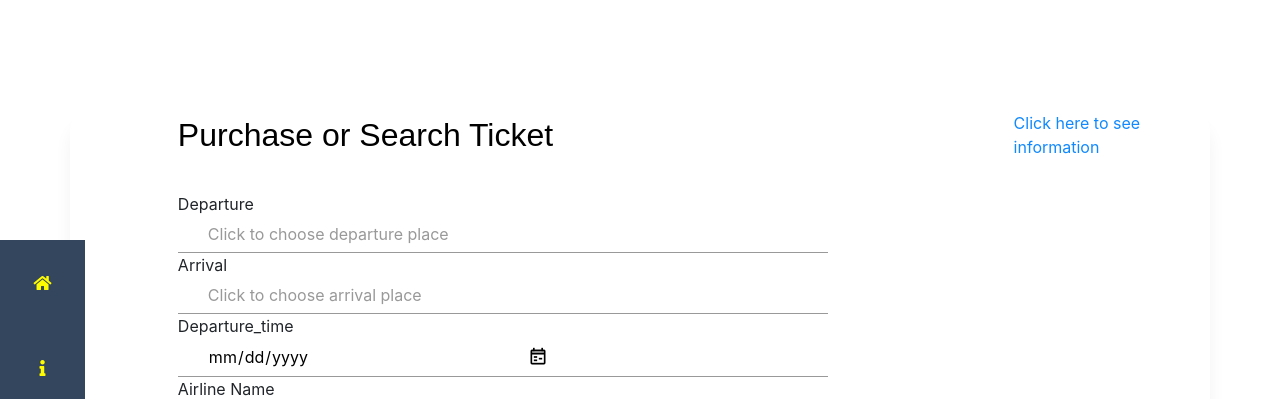
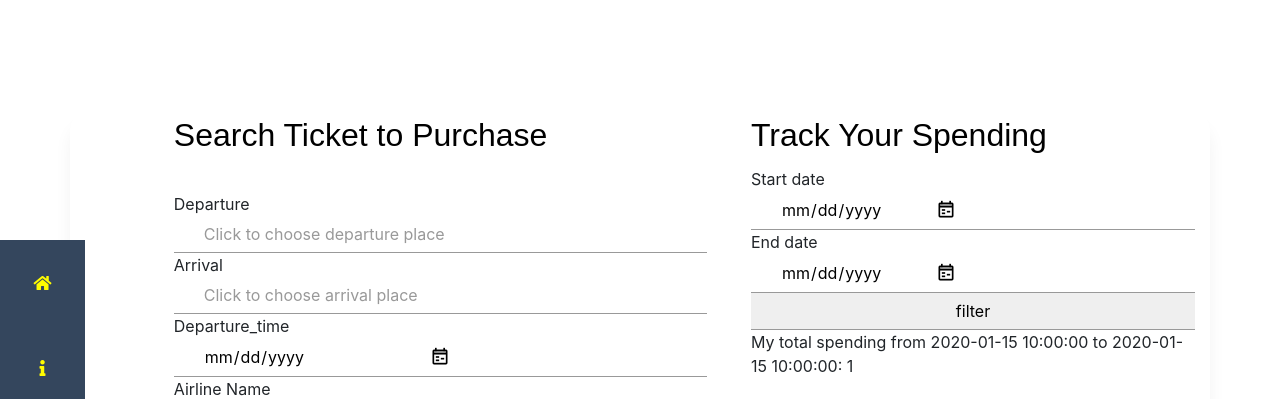
Before and after one commit to zw2375/flightapp, a Flask app: template templates/homepage_customer.html in a window 1280 px wide. Shown: the top 399 px of the page. Run offline with Flask 3, Linux system fonts and the light colour scheme; the template is opened without the code that fills it: most values are stand-ins (such as "Sample title", 1, 10 or a date in 2020); some libraries are stand-ins or nearby versions.

Commit message:
spending done

```diff
--- a/app.py
+++ b/app.py
@@ -1,7 +1,7 @@
 import pymysql
 from flask import Flask, render_template, request, session, url_for, redirect,jsonify,make_response
 import Query_Utility as query
-
+from datetime import datetime, timedelta
 app = Flask(__name__)
 
 app.secret_key = "NK3K"
@@ -16,6 +16,64 @@ conn = pymysql.connect(host= 'localhost',
                        db='flight',
                        charset='utf8mb4',
                        cursorclass=pymysql.cursors.DictCursor)
+
+def get_each_month(month_wise, start_year, start_month, end_year, end_month, start_date, end_date):
+    if start_year == end_year and start_month == end_month:
+        month_wise.append([start_date, end_date, 0])
+    else:
+        if start_month == 12:
+            start_year += 1
+            start_month = 0
+        month_wise.append([start_date, "%d-%02d-01" % (start_year, start_month + 1), 0])
+        start_month += 1
+        while start_year <= end_year:
+            if start_year == end_year:
+                if start_month >= end_month:
+                    break
+                else:
+                    month_wise.append(
+                        ["%d-%02d-01" % (start_year, start_month), "%d-%02d-01" % (start_year, start_month + 1), 0])
+            else:
+                if start_month == 12:
+                    month_wise.append(["%d-%02d-01" % (start_year, start_month), "%d-%02d-01" % (start_year + 1, 1), 0])
+                    start_year += 1
+                    start_month = 0
+                else:
+                    month_wise.append(
+                        ["%d-%02d-01" % (start_year, start_month), "%d-%02d-01" % (start_year, start_month + 1), 0])
+            start_month += 1
+        month_wise.append(["%d-%02d-01" % (end_year, end_month), end_date, 0])
+
+
+def update_month_wise_my_spendings(my_spendings, month_wise):
+    for i in my_spendings:
+        for j in range(len(month_wise)):
+            if j == len(month_wise) - 1:
+                if month_wise[j][0] <= i[0] <= month_wise[j][1]:
+                    month_wise[j][2] += i[1]
+                    break
+            else:
+                if month_wise[j][0] <= i[0] < month_wise[j][1]:
+                    month_wise[j][2] += i[1]
+                    break
+    for i in range(len(month_wise)):
+        month_wise[i] = [month_wise[i][0] + " -> " + month_wise[i][1], month_wise[i][2]]
+
+
+def update_month_wise_reports(reports, month_wise):
+    for i in reports:
+        for j in range(len(month_wise)):
+            if j == len(month_wise) - 1:
+                if month_wise[j][0] <= i[1] <= month_wise[j][1]:
+                    month_wise[j][2] += 1
+                    break
+            else:
+                if month_wise[j][0] <= i[1] < month_wise[j][1]:
+                    month_wise[j][2] += 1
+                    break
+    for i in range(len(month_wise)):
+        month_wise[i] = [month_wise[i][0] + " -> " + month_wise[i][1], month_wise[i][2]]
+
 
 @app.route('/')
 def hello():
@@ -209,10 +267,33 @@ def customer_home():
     session["user_type"] = 'customer'
     locations = query.get_locations(conn)
     d = query.get_top5_number(conn)
+    total_amount = 0
+    month_wise = []
     if not session["signin"] and request.method == 'GET':
         session["error"] = 'Invalid username or password, please try again.'
         return redirect(url_for("sign_in"))
     elif session["signin"] and request.method == "GET":
+        TODAY = datetime.today()
+        PAST = (TODAY - timedelta(days=365))
+        THIS_YEAR, PAST_YEAR, THIS_MONTH = TODAY.year, TODAY.year - 1, TODAY.month
+        month_wise.append(["%d-%02d-01" % (THIS_YEAR, THIS_MONTH), TODAY.strftime("%Y-%m-%d"), 0])
+        for i in range(1, 6):
+            if THIS_MONTH - i > 0:
+                temp = ["%d-%02d-01" % (THIS_YEAR, THIS_MONTH - i), "%d-%02d-01" % (THIS_YEAR, THIS_MONTH - i + 1), 0]
+            elif THIS_MONTH - i + 1 > 0:
+                temp = ["%d-%02d-01" % (PAST_YEAR, 12 + (THIS_MONTH - i)),
+                        "%d-%02d-01" % (THIS_YEAR, THIS_MONTH - i + 1), 0]
+            else:
+                temp = ["%d-%02d-01" % (PAST_YEAR, 12 + (THIS_MONTH - i)),
+                        "%d-%02d-01" % (THIS_YEAR, 12 + (THIS_MONTH - i + 1)), 0]
+            month_wise.append(temp)
+        total_amount = query.get_my_spendings_total_amount(conn, session["email"], PAST.strftime("%Y-%m-%d"),
+                                                              TODAY.strftime("%Y-%m-%d"))
+        my_spendings = query.get_my_spendings_certain_range(conn, session["email"], month_wise[-1][0],
+                                                               month_wise[0][1])
+
+        month_wise.sort()
+        update_month_wise_my_spendings(my_spendings, month_wise)
         data_dic = query.public_view(conn)
         purchased_flight = query.get_purchased_flight(conn, session)
         return render_template('homepage_customer.html',
@@ -223,13 +304,13 @@ def customer_home():
                                purchased = purchased_flight,
                                airlines = query.get_airlines(conn),
                                flight_num = query.get_flight_num(conn),
-                               data_list = d)
+                               data_list = d,
+                               total_amount=total_amount,
+                               month_wise=month_wise
+                               )
                                # spent = query.get_spent(query.get_past_year_period())))
     if session["signin"] and request.method =='POST':
-
-
         purchased_flight = query.get_purchased_flight(conn, session)
-
         if request.form["submit_button"] == "search":
             data_dic = query.filter_result(conn, html_get)
             html_get = {'from': request.form.get('from'),
@@ -247,6 +328,33 @@ def customer_home():
                                airlines = query.get_airlines(conn),
                                flight_num = query.get_flight_num(conn),
                                data_list = d)
+        elif request.form["submit_button"] == "filter":
+            start_date = request.form["start_date"]
+            end_date = request.form["end_date"]
+            data_dic = query.public_view(conn)
+            # print(start_date, end_date)
+            start_year, start_month = int(start_date[:4]), int(start_date[5:7])
+            end_year, end_month = int(end_date[:4]), int(end_date[5:7])
+
+            get_each_month(month_wise, start_year, start_month, end_year, end_month, start_date, end_date)
+            print(month_wise)
+
+            total_amount = query.get_my_spendings_total_amount(conn, session["email"], start_date, end_date)
+            my_spendings = query.get_my_spendings_certain_range(conn, session["email"], start_date, end_date)
+            # print(total_amount)
+            update_month_wise_my_spendings(my_spendings, month_wise)
+            return render_template('homepage_customer.html',
+                               # same results as
+                               departure_city=locations['departure_loc'],
+                               arrival_city=locations['arrival_loc'],
+                               all=data_dic,
+                               purchased = purchased_flight,
+                               airlines = query.get_airlines(conn),
+                               flight_num = query.get_flight_num(conn),
+                               data_list = d,
+                               total_amount=total_amount,
+                               month_wise=month_wise
+                            )
         else:
             flight_num = request.form["submit_button"]
             success,err = query.purchase(conn, flight_num, session['email'], 'NULL')
--- a/static/signin.css
+++ b/static/signin.css
@@ -50,7 +50,7 @@ a:focus, a:active {
   -o-transition: all 300ms ease 0s;
   -ms-transition: all 300ms ease 0s; }
 
-input, select, textarea {
+input, select, texrea {
   outline: none;
   appearance: unset !important;
   -moz-appearance: unset !important;
@@ -238,6 +238,7 @@ figure {
 
 .register-form,.home-form {
   width: 100%; }
+
   .signin-form{
     width: 80%;
   }
@@ -462,8 +463,13 @@ label.valid {
 
 /*# sourceMappingURL=style.css.map */
 .purchase_form{
+  width: 60%;
   margin-left: 10%;
-  margin-right: 20%;
+  margin-right: 10%;
   margin-bottom: 10%;
   /* align-self: center; */
 }
+#spending_drawing{
+  width:50%;
+  margin-left: -20%;
+}
--- a/templates/homepage_customer.html
+++ b/templates/homepage_customer.html
@@ -1,10 +1,12 @@
 {% extends"layout.html" %}
 
 {%block body %}
+<script src="https://www.gstatic.com/charts/loader.js"></script>
+
 <div class="container">
 	<div class="home-content">
 		<div class="home-form">
-			<h2 class="form-title">Purchase or Search Ticket</h2>
+			<h2 class="form-title">Search Ticket to Purchase</h2>
 
 			<form class = "purchase_form"action="/sign_in/customer_home" method="post">
 				<div class="form__group" id='from'>
@@ -50,17 +52,78 @@
 						<option>{{ i }}</option>
 						{% endfor %}
 					</datalist>
+					<div class="form-group form-button">
+						<input type="submit" value='search' name = "submit_button" class="search" />
+					</div>
 				</div>
-
-
-
-				<div class="form-group form-button">
-					<input type="submit" value='search' name = "submit_button" class="search" />
-				</div>
+				<a href="#info-table" class="posi_button">Click here to see information</a>
 
 			</div>
 
-			<a href="#info-table" class="posi_button">Click here to see information</a>
+			{% if data_list %}
+			{% set d = data_list %}
+
+			<div id = "spending_drawing"class="table-container" style="height: 30 * {{month_wise | safe}}.length / 7 + 300">
+				<section>
+					<h2 >Track Your Spending</h2>
+					<form action="/TrackMySpending" autocomplete="off" onsubmit="return formValidation()" method="POST">
+					<div class="bluebutton">
+						<div class="smaller-date-container">
+							<label class="label">Start date</label>
+							<input type="date" name = "start_date">
+						</div>
+						<div class="smaller-date-container">
+							<label class="label">End date</label>
+							<input type="date" name = "end_date">
+						</div>
+						<div class="smaller-date-container">
+							<!-- <button class="topbutton" onclick="submitdate()">Filter</button> -->
+							<input type="submit" name = "submit_button" value = "filter">
+						</div>
+					</div>
+					</form>
+				</section>
+				{% if status == "GET" %}
+					<div class="warning">My total spending in the past year: {{total_amount}}</div>
+				{% else %}
+					<div class="warning">My total spending from {{start_date}} to {{end_date}}: {{total_amount}}</div>
+				{% endif %}
+				</br>
+				<div id="chart_div" align="center"></div>
+
+
+			</div>
+			<script type="text/javascript">
+
+				// Load the Visualization API and the corechart package.
+				google.charts.load('current', {'packages':['corechart']});
+
+				// Set a callback to run when the Google Visualization API is loaded.
+
+
+				// Callback that creates and populates a data table,
+				// instantiates the pie chart, passes in the data and
+				// draws it.
+				function drawChart() {
+					let info = {{month_wise | safe}}
+					let amount = {{total_amount}}
+					var n = amount.toString()
+					var data = new google.visualization.DataTable();
+					data.addColumn('string', 'Month');
+					data.addColumn('number', 'Spending');
+					data.addRows(info);
+
+					var options = {
+						title: 'My Spending: ',
+						height: 600 * info.length / 7};
+
+					// Instantiate and draw our chart, passing in some options.
+					var chart = new google.visualization.BarChart(document.getElementById('chart_div'));
+					chart.draw(data, options);
+				}
+				google.charts.setOnLoadCallback(drawChart);
+			</script>
+			{% endif %}
 		</div>
 
 	</div>
@@ -173,7 +236,6 @@
 
 
 
-	<div id="container" style="width: 550px; height: 400px; margin: 0 auto; display:block; background:transparent; position:absolute; left:25pt; top:500pt;"></div>
 	<script >
 		// JavaScript logic to show/hide forms based on the selected option
 		const selectIdentity = document.getElementById('selectView');
@@ -191,7 +253,7 @@
 			view1.style.display = "none";
 			}
 		});
-		</script>
+	</script>
 
 
 
--- a/templates/layout.html
+++ b/templates/layout.html
@@ -21,7 +21,7 @@
         </li>
         <li class="menu_list">
             <span class="front fas fa-info"></span>
-            <a href="/flightinfo" class="side">Flight Info</a>
+            <a href="/public_view" class="side">Flight Info</a>
         </li>
         <li class="menu_list">
             <span class="front fas fa-briefcase"></span>
```
Also changed, not shown: Query_Utility.py (+31 -0 lines), templates/public_view.html (+21 -51 lines).
